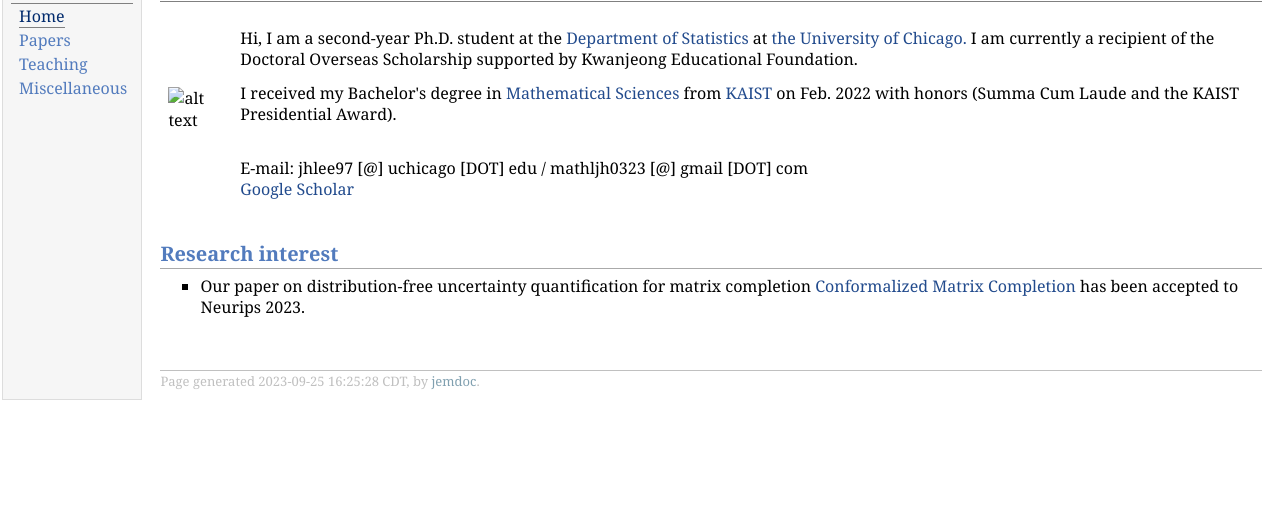
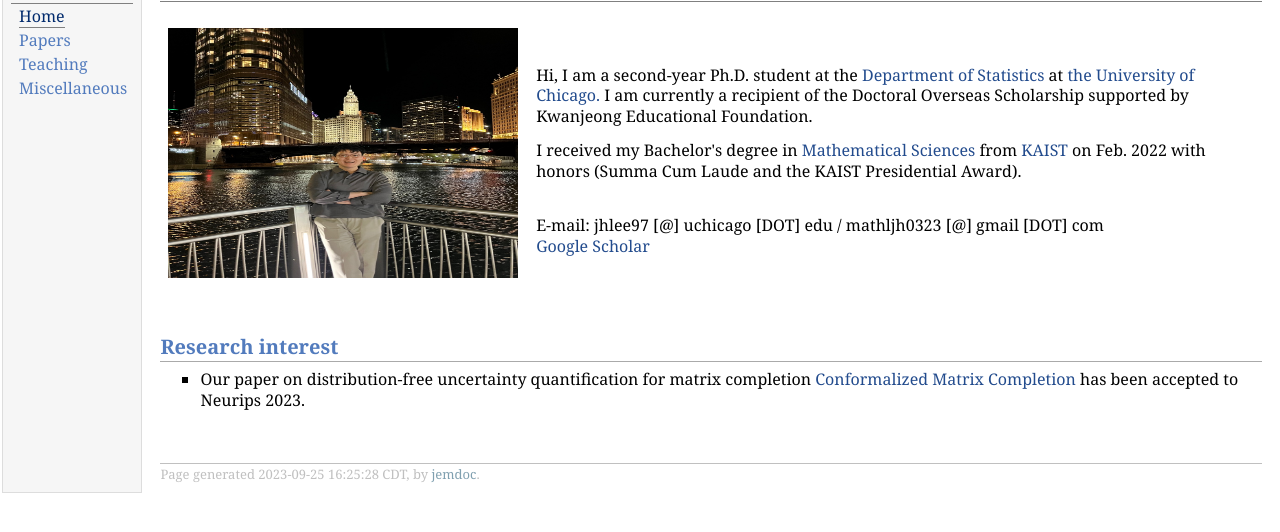
Before and after one commit to jaydenlee97/jaydenlee97.github.io, a plain HTML site: page index.html in a window 1280 px wide. Shown: the part 48-580 px from the top of the page. Drawn offline with Linux system fonts and the light colour scheme.

Commit message:
Update index.html

```diff
--- a/index.html
+++ b/index.html
@@ -22,7 +22,7 @@
 <h1>Jeonghwan Lee</h1>
 </div>
 <table class="imgtable"><tr><td>
-<img src="figure/Cong_Cancun.jpeg" alt="alt text" width="350px" height="250px" />&nbsp;</td>
+<img src="Figures/jeonghwan_chicago1.png" alt="alt text" width="350px" height="250px" />&nbsp;</td>
 <td align="left"><p> Hi, I am a second-year Ph.D. student at the <a href="https://stat.uchicago.edu/">Department of Statistics</a> at <a href="https://www.uchicago.edu/">the University of Chicago.</a> I am currently a recipient of the Doctoral Overseas Scholarship supported by Kwanjeong Educational Foundation.</p>
 <p> I received my Bachelor's degree in <a href="https://mathsci.kaist.ac.kr/home/en/">Mathematical Sciences</a> from <a href="https://www.kaist.ac.kr/en/">KAIST</a> on Feb. 2022 with honors (Summa Cum Laude and the KAIST Presidential Award). <br />
 <br />
```
